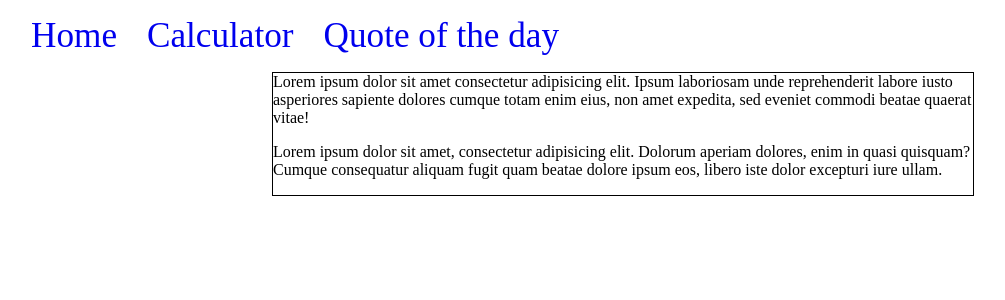
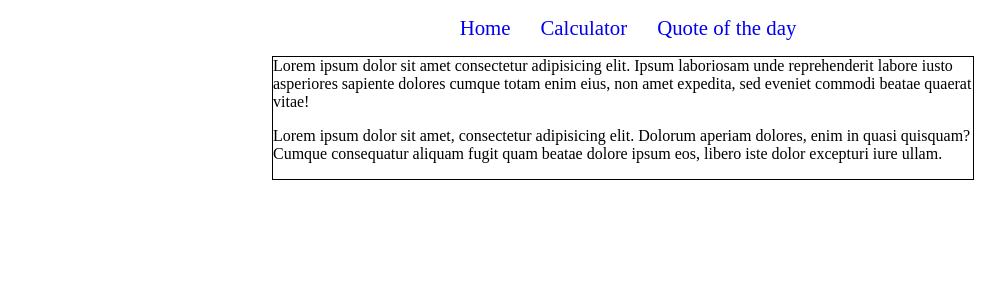
Before and after one commit to MarkoNS1990/react_calculator, a React (Create React App) app: page / in a window 1280 px wide. Shown: the top 300 px of the page, without its empty margins (17-1022 px from the left). Built offline with nearby package versions, Linux system fonts and the light colour scheme.

Commit message:
Fix links

```diff
--- a/src/components/App.js
+++ b/src/components/App.js
@@ -32,14 +32,12 @@ function App() {
             <Display result={(next && next.toString()) || (total && total.toString())} />
             <ButtonPanel clickHandler={handleClick} />
           </Route>
-        </Switch>
-        <Switch>
+
           <Route exact path="/quote">
             <Quote />
           </Route>
-        </Switch>
-        <Switch exact path="/">
-          <Route>
+
+          <Route exact path="/">
             <Home />
           </Route>
         </Switch>
--- a/src/styles/App.css
+++ b/src/styles/App.css
@@ -53,11 +53,13 @@
 ul {
   list-style-type: none;
   display: flex;
+  align-items: center;
+  justify-content: center;
 }
 
 li {
   margin-right: 30px;
-  font-size: 2.2rem;
+  font-size: 1.3rem;
 }
 
 a {
```
